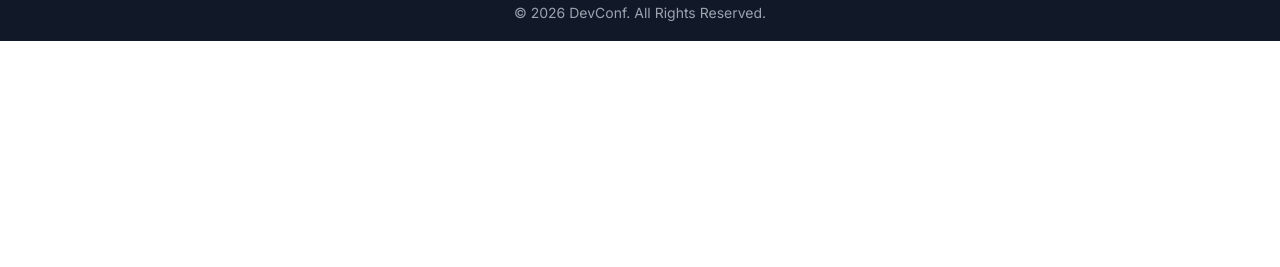
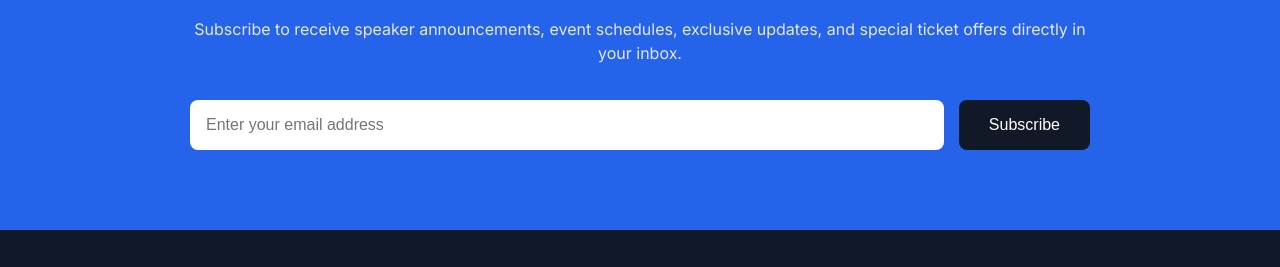
Before and after one commit to MahabuburRahman-dev/B14-Assign01-DevConf-2026, a plain HTML site: page index.html in a window 1280 px wide. Shown: the part 3075-3342 px from the top of the page. Before the commit the page ends 3116 px from the top, so only its background shows below. Drawn offline with Linux system fonts and the light colour scheme.

Commit message:
Missing section create

```diff
--- a/index.html
+++ b/index.html
@@ -193,6 +193,31 @@
       </div>
     </section>
     <!-- pricing section end -->
+    <!-- Missing Section Start -->
+    <!-- Missing Section -->
+    <section class="newsletter">
+      <div class="container">
+        <div class="newsletter-content">
+          <h2>Stay Updated with DevConf 2026</h2>
+
+          <p>
+            Subscribe to receive speaker announcements, event schedules,
+            exclusive updates, and special ticket offers directly in your inbox.
+          </p>
+
+          <form class="newsletter-form">
+            <input
+              type="email"
+              placeholder="Enter your email address"
+              required
+            />
+
+            <button type="submit">Subscribe</button>
+          </form>
+        </div>
+      </div>
+    </section>
+    <!-- Missing Section End -->
     <!-- Footer -->
     <footer class="footer">
       <div class="container">
--- a/style.css
+++ b/style.css
@@ -314,6 +314,66 @@ a {
   opacity: 0.9;
 }
 
+/* Missing section start */
+.newsletter {
+  padding: 80px 0;
+  background: #2563eb;
+}
+
+.newsletter-content {
+  max-width: 900px;
+  margin-inline: auto;
+  text-align: center;
+  color: #fff;
+}
+
+.newsletter-content h2 {
+  font-size: 2.5rem;
+  margin-bottom: 20px;
+}
+
+.newsletter-content p {
+  line-height: 1.5;
+  margin-bottom: 35px;
+  color: #e5e7eb;
+}
+
+/* Form */
+.newsletter-form {
+  display: flex;
+  justify-content: center;
+  gap: 15px;
+  flex-wrap: wrap;
+}
+
+/* Input */
+.newsletter-form input {
+  flex: 1;
+  min-width: 280px;
+  padding: 16px;
+  border: none;
+  border-radius: 8px;
+  font-size: 1rem;
+  outline: none;
+}
+
+/* Button */
+.newsletter-form button {
+  padding: 16px 30px;
+  border: none;
+  border-radius: 8px;
+  background: #111827;
+  color: #fff;
+  font-size: 1rem;
+  cursor: pointer;
+  transition: 0.3s;
+}
+
+.newsletter-form button:hover {
+  background: #000;
+}
+/* Missing section End */
+
 /* footer section start */
 .footer {
   background: #111827;
```
Also changed, not shown: 1 other file.
